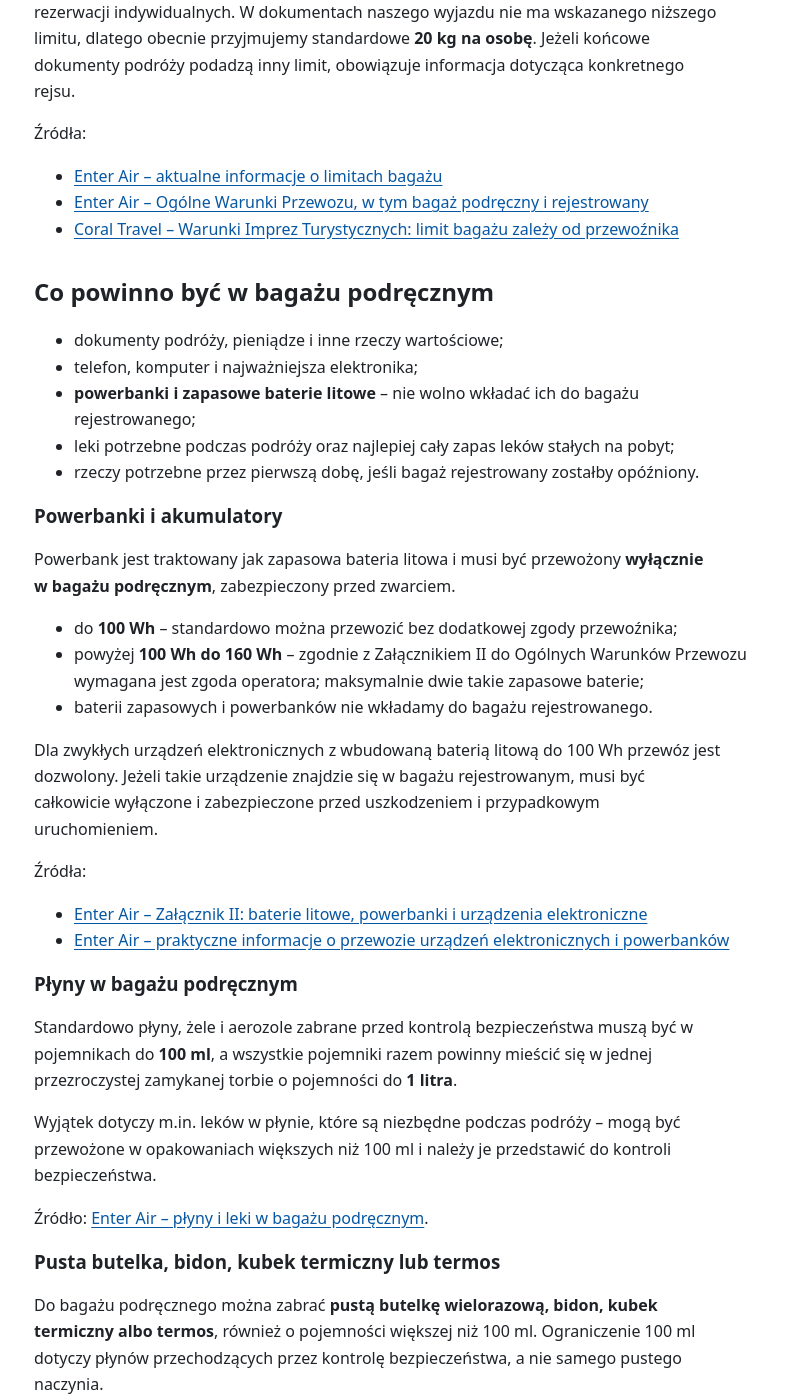
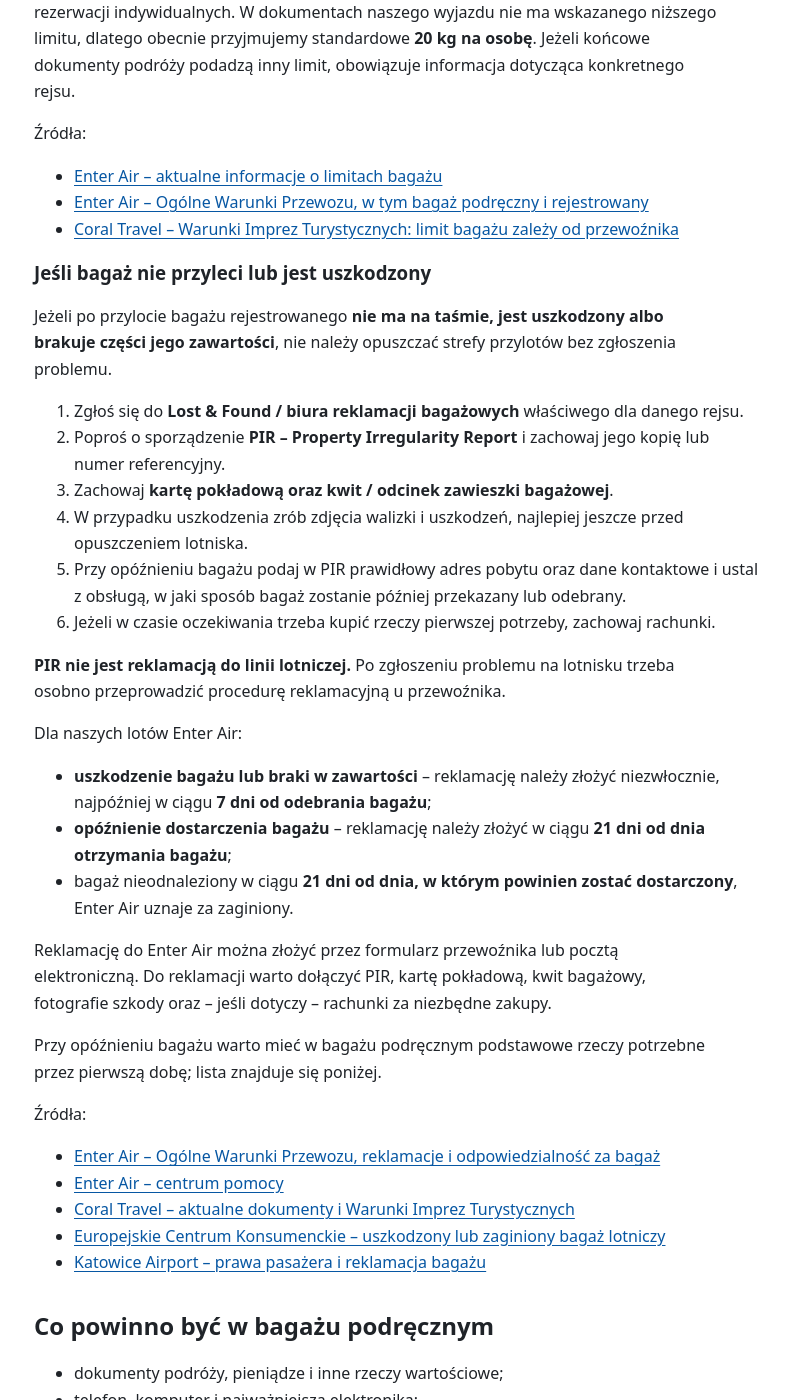
Before and after one commit to rotnicki/djerba-2026, a Jekyll site: the page built from co-zabrac.md, in a window 1280 px wide and 1400 px high, scrolled down 1607 px. Shown: the whole window, without its empty margins (30-818 px from the left). Built offline with Jekyll 4.4.1, drawn with Linux system fonts in a browser that asks for light colours; our own code applies the rules of GitHub Pages for plain Markdown files.

Commit message:
Dodaj procedurę dla problemów z bagażem

```diff
--- a/co-zabrac.md
+++ b/co-zabrac.md
@@ -34,6 +34,37 @@
 - [Enter Air – aktualne informacje o limitach bagażu](https://help.enterair.pl/faq-bagaz/)
 - [Enter Air – Ogólne Warunki Przewozu, w tym bagaż podręczny i rejestrowany](https://fly.enterair.pl/wp-content/uploads/owp-regulations/Enter%20Air%20Og%C3%B3lne%20Warunki%20przewozu%20marzec%202024.pdf)
 - [Coral Travel – Warunki Imprez Turystycznych: limit bagażu zależy od przewoźnika](https://www.coraltravel.pl/dokumenty/)
+
+### Jeśli bagaż nie przyleci lub jest uszkodzony
+
+Jeżeli po przylocie bagażu rejestrowanego **nie ma na taśmie, jest uszkodzony albo brakuje części jego zawartości**, nie należy opuszczać strefy przylotów bez zgłoszenia problemu.
+
+1. Zgłoś się do **Lost & Found / biura reklamacji bagażowych** właściwego dla danego rejsu.
+2. Poproś o sporządzenie **PIR – Property Irregularity Report** i zachowaj jego kopię lub numer referencyjny.
+3. Zachowaj **kartę pokładową oraz kwit / odcinek zawieszki bagażowej**.
+4. W przypadku uszkodzenia zrób zdjęcia walizki i uszkodzeń, najlepiej jeszcze przed opuszczeniem lotniska.
+5. Przy opóźnieniu bagażu podaj w PIR prawidłowy adres pobytu oraz dane kontaktowe i ustal z obsługą, w jaki sposób bagaż zostanie później przekazany lub odebrany.
+6. Jeżeli w czasie oczekiwania trzeba kupić rzeczy pierwszej potrzeby, zachowaj rachunki.
+
+**PIR nie jest reklamacją do linii lotniczej.** Po zgłoszeniu problemu na lotnisku trzeba osobno przeprowadzić procedurę reklamacyjną u przewoźnika.
+
+Dla naszych lotów Enter Air:
+
+- **uszkodzenie bagażu lub braki w zawartości** – reklamację należy złożyć niezwłocznie, najpóźniej w ciągu **7 dni od odebrania bagażu**;
+- **opóźnienie dostarczenia bagażu** – reklamację należy złożyć w ciągu **21 dni od dnia otrzymania bagażu**;
+- bagaż nieodnaleziony w ciągu **21 dni od dnia, w którym powinien zostać dostarczony**, Enter Air uznaje za zaginiony.
+
+Reklamację do Enter Air można złożyć przez formularz przewoźnika lub pocztą elektroniczną. Do reklamacji warto dołączyć PIR, kartę pokładową, kwit bagażowy, fotografie szkody oraz – jeśli dotyczy – rachunki za niezbędne zakupy.
+
+Przy opóźnieniu bagażu warto mieć w bagażu podręcznym podstawowe rzeczy potrzebne przez pierwszą dobę; lista znajduje się poniżej.
+
+Źródła:
+
+- [Enter Air – Ogólne Warunki Przewozu, reklamacje i odpowiedzialność za bagaż](https://fly.enterair.pl/wp-content/uploads/owp-regulations/Enter%20Air%20Og%C3%B3lne%20Warunki%20przewozu%20marzec%202024.pdf)
+- [Enter Air – centrum pomocy](https://help.enterair.pl/)
+- [Coral Travel – aktualne dokumenty i Warunki Imprez Turystycznych](https://www.coraltravel.pl/dokumenty/)
+- [Europejskie Centrum Konsumenckie – uszkodzony lub zaginiony bagaż lotniczy](https://konsument.gov.pl/uszkodzony-zaginiony-bagaz-lotniczy/)
+- [Katowice Airport – prawa pasażera i reklamacja bagażu](https://www.katowice-airport.com/pl/dla-pasazera/przed-podroza/prawa-pasazera)
 
 ## Co powinno być w bagażu podręcznym
 
```
